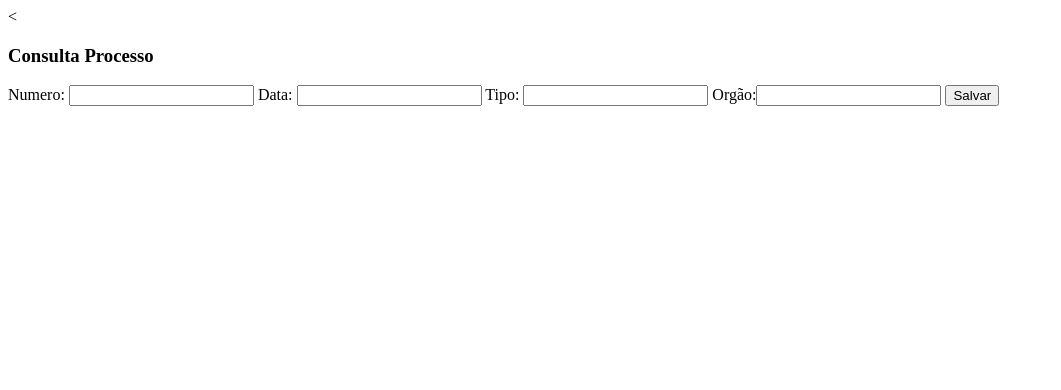
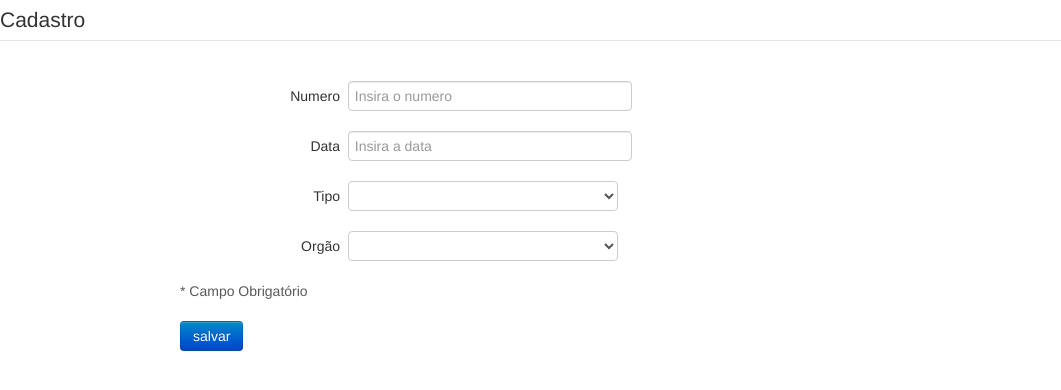
Before and after one commit to Logan4786/gerenciador-desafio-fullstack-hadson-diasmota, a plain HTML site: page processoView.html in a window 1280 px wide. Shown: the whole page, without its empty margins (0-1061 px from the left). Drawn offline with nearby package versions, Linux system fonts and the light colour scheme; files that its build step writes are made by us from their sources.

Commit message:
Add files via upload

```diff
--- a/processoView.html
+++ b/processoView.html
@@ -1,23 +1,88 @@
 <!DOCTYPE html>
-<<html xmlns:th="http://thymeleaf.org"
+<html xmlns:th="http://thymeleaf.org"
        xmlns:layout="http://www.ultraq.net.nz/thymeleaf/layout">
 
+ <meta charset="UTF-8">
+    <script src="http://code.jquery.com/jquery.js"></script>
 
-<head>
-    <title>Consulta Processo</title>
+    <link href="bootstrap/css/bootstrap.min.css" rel="stylesheet" media="screen">
+    <script src="bootstrap/js/bootstrap.min.js"></script>
+
+     <title>Formulário</title>
 </head>
 <body>
-      <h3>Consulta Processo</h3>
-      <form method="post" >
-          Numero: <input type="text" value="" name="numero"/>
-          Data: <input type="text" value="" name="Data"/>
-          Tipo: <input type="text" value="" name="Tipo"/>
-          Orgão:<input type="text" value="" name="Orgão"/>
 
-          <button type="submit">Salvar</button>
-      </form>
+<form class="form-horizontal">
+<fieldset>
+
+<!-- Nome do formulario -->
+
+     <legend>Cadastro</legend>
+
+<!-- Inserir informação-->
+
+     <div class="control-group">
+
+
+     <div class="controls">
+         <label class="control-label">Numero</label>
+         &nbsp;&nbsp<input id="numero" name="numero" type="text" placeholder="Insira o numero" class="input-xlarge" required><br></br>
+
+         <label class="control-label">Data</label>
+         &nbsp;&nbsp<input id="data" name="data" type="text" placeholder="Insira a data" class="input-xlarge" required><br></br>
+
+
+<!-- Seleção de Objeto -->
+
+  <label class="control-label">Tipo</label>
+
+      &nbsp;&nbsp<select id="tipo" name="tipo" class="input-xlarge"><br></br>
+        <option></option>
+          <option>Ação de Conhecimento</option>
+          <option>Ação de Execução</option>
+      <option>Ação Cautelar</option>
+
+  </select>
+
+</div>
+    </div>
+      <div class="controls">
+
+<label class="control-label">Orgão</label>
+
+      &nbsp;&nbsp<select id="orgao" name="orgao" class="input-xlarge" ><br></br>
+          <option></option>
+              <option>Supremo Tribunal Federal(STF)</option>
+               <option>Conselho Nacional de Justiça(CNJ)</option>
+                   <option>Superior Tribunal de Justiça(STJ)</option>
+                      <option>Justiça Federal </option>
+                         <option>Justiça do Trabalho</option>
+                            <option>Justiça Militar</option>
+                       <option>Justiça Estadual</option>
+
+    </select>
+
+</div>
+  </div>
+
+        <div class="controls">
+           <label class="control-label"></label>
+           &nbsp;&nbsp <p class="help-block">* Campo Obrigatório</p><br>
+  </div>
+</div>
 
 
 
+<!-- Botão salvar -->
+<div class="control-group">
+
+  <div class="controls">
+      <button id="Salvar" name="salvar" class="btn btn-primary">salvar</button>
+       </div>
+    </div>
+
+</fieldset>
+</form>
+
 </body>
 </html>
```
Also changed, not shown: encaminhamentoView.html (+66 -11 lines).
